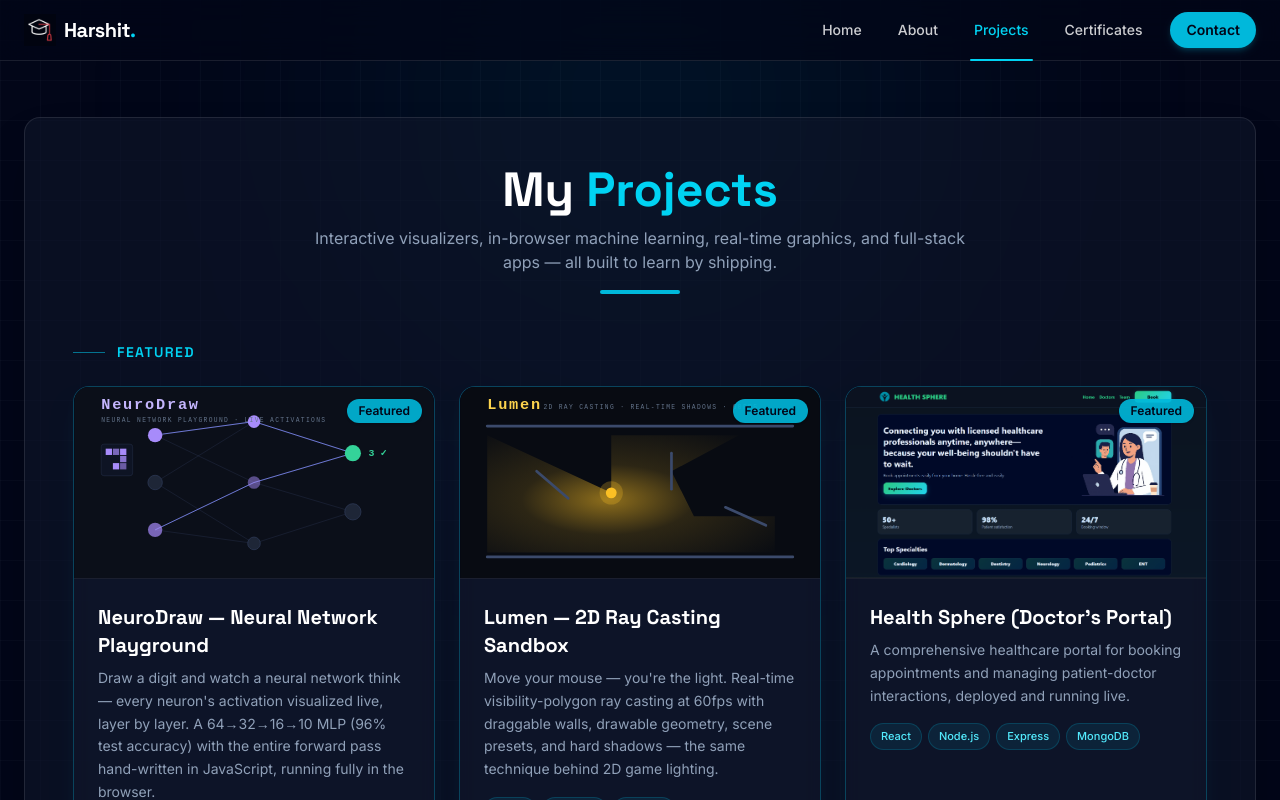
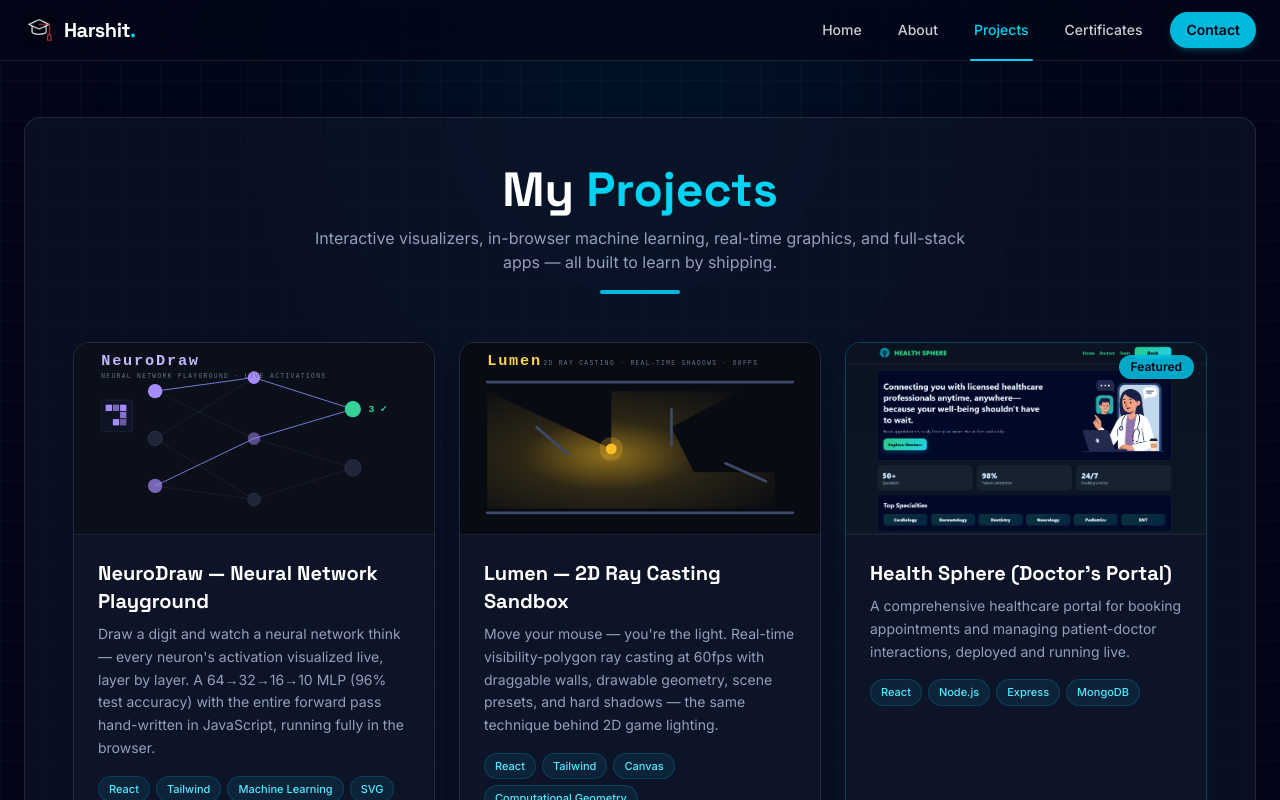
Before and after one commit to Harsh1t-S/Portfolio, a React (Vite) app: page / in a window 1280 px wide. Both pictures are taken after a click on the button "View My Work". Shown: the top 800 px of the page. Built offline with nearby package versions, Linux system fonts and the light colour scheme.

Commit message:
Revert "Projects: featured section rendered above the rest" — restore Projects.jsx from a17a37d

```diff
--- a/src/Pages/Projects.jsx
+++ b/src/Pages/Projects.jsx
@@ -4,8 +4,8 @@ import healthSphereImage from '../assets/health-sphere-ss.png'
 import neuroDrawBanner from '../assets/neuro-draw-banner.svg'
 import lumenBanner from '../assets/lumen-banner.svg'
 import pixelForgeBanner from '../assets/pixel-forge-banner.svg'
-import zomatoBanner from '../assets/zomato-banner.svg'
-import learnHubBanner from '../assets/learnhub-banner.svg'
+import zomatoBanner from '../assets/zomato.png'
+import learnHubBanner from '../assets/learnhub.png'
 
 function Projects() {
   const myProjects = [
@@ -18,7 +18,7 @@ function Projects() {
       repoLink: "https://github.com/Harsh1t-S/neuro-draw",
       btn: "Try Live",
       tags: ["React", "Tailwind", "Machine Learning", "SVG"],
-      featured: true,
+      featured: false,
     },
     {
       id: 2,
@@ -29,7 +29,7 @@ function Projects() {
       repoLink: "https://github.com/Harsh1t-S/lumen-raycast",
       btn: "Try Live",
       tags: ["React", "Tailwind", "Canvas", "Computational Geometry"],
-      featured: true,
+      featured: false,
     },
     {
       id: 3,
@@ -51,6 +51,7 @@ function Projects() {
       repoLink: "https://github.com/Harsh1t-S/pathfinding-visualizer",
       btn: "Try Live",
       tags: ["JavaScript", "Algorithms", "Data Structures"],
+      featured: true,
     },
     {
       id: 5,
@@ -65,12 +66,13 @@ function Projects() {
     {
       id: 6,
       title: "Zomato Clone",
-      description: "A full-stack food delivery platform inspired by Zomato — restaurant browsing, menus, and ordering flow, built with a TypeScript React frontend and a Node.js backend, deployed and running live.",
+      description: "A full-stack food delivery platform inspired by Zomato — restaurant browsing, menus, and ordering flow, built with a TypeScript React frontend and a Node.js backend.",
       image: zomatoBanner,
       liveLink: "https://zomato-nuew.onrender.com/",
       repoLink: "https://github.com/Harsh1t-S/Zomato",
-      btn: "Try Live",
+      btn: "View Code",
       tags: ["TypeScript", "React", "Node.js", "Full-Stack"],
+      featured: true,
     },
     {
       id: 7,
@@ -79,28 +81,11 @@ function Projects() {
       image: learnHubBanner,
       liveLink: "https://learn-hub-black.vercel.app/",
       repoLink: "https://github.com/Harsh1t-S/LearnHub",
-      btn: "Try Live",
+      btn: "View Code",
       tags: ["React", "Express", "MySQL", "Monaco", "Pyodide"],
+      featured: true,
     },
   ]
-
-  const featured = myProjects.filter(p => p.featured)
-  const others = myProjects.filter(p => !p.featured)
-
-  const renderCard = (proj) => (
-    <Cards
-      key={proj.id}
-      title={proj.title}
-      description={proj.description}
-      image={proj.image}
-      link={proj.liveLink}
-      repoLink={proj.repoLink}
-      buttonText={proj.btn}
-      tags={proj.tags}
-      featured={proj.featured}
-      isDownload={false}
-    />
-  )
 
   return (
     <section className="mx-auto flex w-full max-w-7xl flex-grow flex-col rounded-2xl border border-white/10 bg-slate-900/60 px-6 py-12 shadow-2xl backdrop-blur sm:px-12">
@@ -113,19 +98,21 @@ function Projects() {
         </p>
         <div className="mx-auto mt-4 h-1 w-20 rounded bg-cyan-500"></div>
       </div>
-
-      <h2 className="mb-6 flex items-center gap-3 text-sm font-semibold uppercase tracking-widest text-cyan-400">
-        <span className="h-px w-8 bg-cyan-500/60"></span>Featured
-      </h2>
-      <div className="mb-12 grid grid-cols-1 gap-6 sm:grid-cols-2 lg:grid-cols-3">
-        {featured.map(renderCard)}
-      </div>
-
-      <h2 className="mb-6 flex items-center gap-3 text-sm font-semibold uppercase tracking-widest text-slate-500">
-        <span className="h-px w-8 bg-slate-600"></span>More projects
-      </h2>
       <div className="grid grid-cols-1 gap-6 sm:grid-cols-2 lg:grid-cols-3">
-        {others.map(renderCard)}
+        {myProjects.map((proj) => (
+          <Cards
+            key={proj.id}
+            title={proj.title}
+            description={proj.description}
+            image={proj.image}
+            link={proj.liveLink}
+            repoLink={proj.repoLink}
+            buttonText={proj.btn}
+            tags={proj.tags}
+            featured={proj.featured}
+            isDownload={false}
+          />
+        ))}
       </div>
     </section>
   )
```
